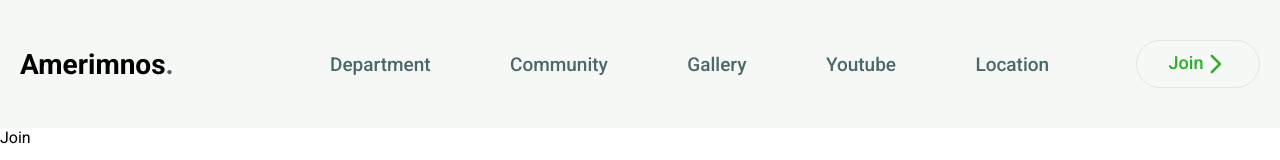
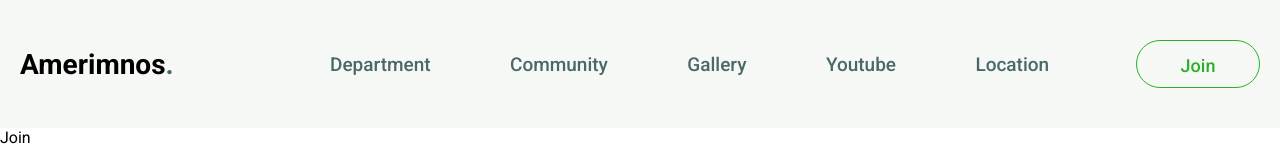
Before and after one commit to amerimnos/react_portfolio, a React (Create React App) app: page /join in a window 1280 px wide. Shown: the top 160 px of the page. Built offline with nearby package versions, Linux system fonts and the light colour scheme.

Commit message:
전체메뉴 클릭시 모션 추가

```diff
--- a/src/components/Footer.js
+++ b/src/components/Footer.js
@@ -8,9 +8,9 @@ function Footer() {
                     <h1 className="logo"><NavLink exact to="/">Amerimnos</NavLink><span>.</span></h1>
                     <p>We are a digital agency based on California.</p>
                     <div className="sns">
-                        <a href="#"><i class="fab fa-facebook-f"></i></a>
-                        <a href="#"><i class="fab fa-connectdevelop"></i></a>
-                        <a href="#"><i class="fab fa-instagram"></i></a>
+                        <a href="#"><i className="fab fa-facebook-f"></i></a>
+                        <a href="#"><i className="fab fa-connectdevelop"></i></a>
+                        <a href="#"><i className="fab fa-instagram"></i></a>
                     </div>
                 </li>
                 <li className="nav">
--- a/src/components/Header.js
+++ b/src/components/Header.js
@@ -4,8 +4,13 @@ import { NavLink } from 'react-router-dom';
 function Header() {
 
     const clickStyle = { color: "#2bae29" };
+    const clickStyle1 = { color: "#2bae29", border: "solid 1px #2bae29" };
     const gnb = useRef(null);
     const line = useRef(null);
+
+    function active (e) {
+        e.target.classList.toggle("on");
+    }
 
     function lineMove(e) {
 
@@ -25,21 +30,20 @@ function Header() {
 
         // 짝대기에 위치값 대입
         line.current.style.left = moveLeft + 'px';
-        line.current.style.top = moveTop+30 + 'px';
+        line.current.style.top = moveTop + 30 + 'px';
 
         //마우스 올린 해당 요소의 넓이 구하기.
         let elwidth = e.target.getBoundingClientRect().width;
 
         //짝대기 넓이에 대입하기.
-        line.current.style.width = elwidth+'px';
-
+        line.current.style.width = elwidth + 'px';
     }
 
     return (
         <header>
             <div className="inner">
                 <h1 className="logo"><NavLink exact to="/">Amerimnos</NavLink><span>.</span></h1>
-                <ul ref={gnb} onMouseLeave={()=>{line.current.classList.remove('on')}} className="gnb">
+                <ul ref={gnb} onMouseLeave={() => { line.current.classList.remove('on') }} className="gnb">
                     <li ref={line} className="line"></li>
                     <li><NavLink exact activeStyle={clickStyle} onMouseEnter={lineMove} to="/department">Department</NavLink></li>
                     <li><NavLink exact activeStyle={clickStyle} onMouseEnter={lineMove} to="/community">Community</NavLink></li>
@@ -47,10 +51,14 @@ function Header() {
                     <li><NavLink exact activeStyle={clickStyle} onMouseEnter={lineMove} to="/youtube">Youtube</NavLink></li>
                     <li><NavLink exact activeStyle={clickStyle} onMouseEnter={lineMove} to="/location">Location</NavLink></li>
                 </ul>
-                <NavLink className="join" exact activeStyle={clickStyle} to="/Join">
-                    Join <span class="material-icons-round">arrow_forward_ios</span>
+                <NavLink className="join" exact activeStyle={clickStyle1} to="/Join" data-text="Join">
+                    <span>J</span>
+                    <span>o</span>
+                    <span>i</span>
+                    <span>n</span>
+                    <span className="material-icons-round">arrow_forward_ios</span>
                 </NavLink>
-                <div className="totalMenuBtn"></div>
+                <div onClick={active} className="totalMenuBtn"></div>
                 <ul className="totalMenuConts">
                     <li><NavLink exact activeStyle={clickStyle} to="/department">Department</NavLink></li>
                     <li><NavLink exact activeStyle={clickStyle} to="/community">Community</NavLink></li>
--- a/src/css/style.css
+++ b/src/css/style.css
@@ -50,17 +50,54 @@ header {
       overflow: hidden;
       transition: all 0.5s; }
   header .join {
+    position: relative;
     display: flex;
+    justify-content: center;
     width: 13%;
+    overflow: hidden;
     margin-left: auto;
     padding: 16px 42px;
     text-align: center;
     font-size: 22px;
-    color: #4a6869;
     font-weight: 500;
     border: solid 1px #e0e7e1;
     border-radius: 100px;
-    justify-content: center; }
+    color: #4a6869;
+    transition: all 0.5s; }
+    header .join span {
+      opacity: 0;
+      color: inherit;
+      transform: translate3d(0, -10px, 0);
+      transition: transform 0.3s, opacity 0.3s;
+      transition-timing-function: cubic-bezier(0.75, 0, 0.125, 1); }
+    header .join::before {
+      content: attr(data-text);
+      position: absolute;
+      top: 0;
+      left: 0;
+      width: 100%;
+      padding: 14px 0;
+      color: inherit;
+      transition: transform 0.3s, opacity 0.3s;
+      transition-timing-function: cubic-bezier(0.75, 0, 0.125, 1); }
+    header .join:hover {
+      border: solid 1px #4a6869; }
+    header .join:hover::before {
+      opacity: 0;
+      transform: translate3d(0, 100%, 0); }
+    header .join:hover span {
+      opacity: 1;
+      transform: translate3d(0, 0, 0); }
+      header .join:hover span:nth-child(1) {
+        transition-delay: 0.045s; }
+      header .join:hover span:nth-child(2) {
+        transition-delay: 0.105s; }
+      header .join:hover span:nth-child(3) {
+        transition-delay: 0.165s; }
+      header .join:hover span:nth-child(4) {
+        transition-delay: 0.225s; }
+      header .join:hover span:nth-child(5) {
+        transition-delay: 0.285s; }
   header .totalMenuBtn {
     display: none;
     position: relative;
@@ -123,7 +160,9 @@ header {
   header .gnb {
     display: none; }
   header .join {
-    display: none; } }
+    display: none; }
+  header .totalMenuBtn {
+    display: block; } }
 footer {
   width: 100%;
   margin-top: 30px;
--- a/src/scss/_header.scss
+++ b/src/scss/_header.scss
@@ -17,21 +17,21 @@ header {
 		}
 	}
 	.gnb {
-		position:relative;
+		position: relative;
 		width: 46%;
 		display: flex;
 		justify-content: space-between;
-        .line{
+		.line {
 			position: absolute;
-            left:0;
-            bottom:-5px;
+			left: 0;
+			bottom: -5px;
 			width: 100px;
 			height: 0px;
 			background: #4a6869;
 			transition: all 0.5s;
 			transition-timing-function: cubic-bezier(ease-in-out);
-            &.on{
-                height:5px;
+			&.on {
+				height: 5px;
 			}
 		}
 		li {
@@ -44,17 +44,65 @@ header {
 		}
 	}
 	.join {
+		position: relative;
 		display: flex;
+		justify-content: center;
 		width: 13%;
+		overflow: hidden;
 		margin-left: auto;
 		padding: 16px 42px;
 		text-align: center;
 		font-size: 22px;
-		color: #4a6869;
 		font-weight: 500;
 		border: solid 1px #e0e7e1;
 		border-radius: 100px;
-		justify-content: center;
+		color: #4a6869;
+		transition: all 0.5s;
+
+		& span {
+			opacity: 0;
+			color: inherit;
+			transform: translate3d(0, -10px, 0);
+			transition: transform 0.3s, opacity 0.3s;
+			transition-timing-function: cubic-bezier(0.75, 0, 0.125, 1);
+		}
+		&::before {
+			content: attr(data-text);
+			position: absolute;
+			top: 0;
+			left: 0;
+			width: 100%;
+			padding: 14px 0;
+			color: inherit;
+			transition: transform 0.3s, opacity 0.3s;
+			transition-timing-function: cubic-bezier(0.75, 0, 0.125, 1);
+		}
+		&:hover {
+			border: solid 1px #4a6869;
+		}
+		&:hover::before {
+			opacity: 0;
+			transform: translate3d(0, 100%, 0);
+		}
+		&:hover span {
+			opacity: 1;
+			transform: translate3d(0, 0, 0);
+			&:nth-child(1) {
+				transition-delay: 0.045s;
+			}
+			&:nth-child(2) {
+				transition-delay: 0.105s;
+			}
+			&:nth-child(3) {
+				transition-delay: 0.165s;
+			}
+			&:nth-child(4) {
+				transition-delay: 0.225s;
+			}
+			&:nth-child(5) {
+				transition-delay: 0.285s;
+			}
+		}
 	}
 	.totalMenuBtn {
 		display: none;
@@ -147,5 +195,8 @@ header {
 		.join {
 			display: none;
 		}
+        .totalMenuBtn{
+            display: block;
         }
 	}
+}
```
Also changed, not shown: 2 other files (tests, documents, lock files or other folders). Lines whose indentation alone changed are shown as unchanged.
